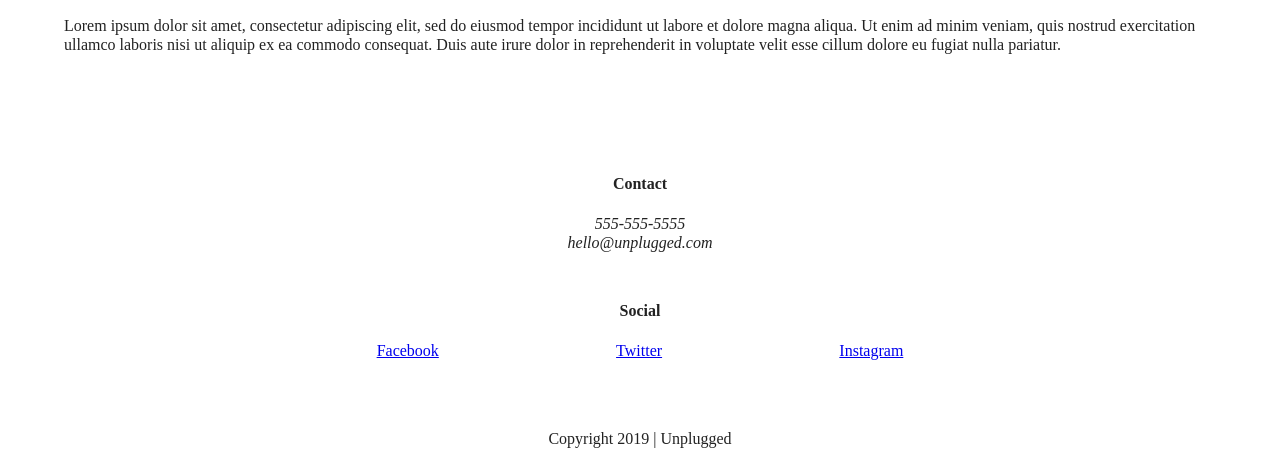
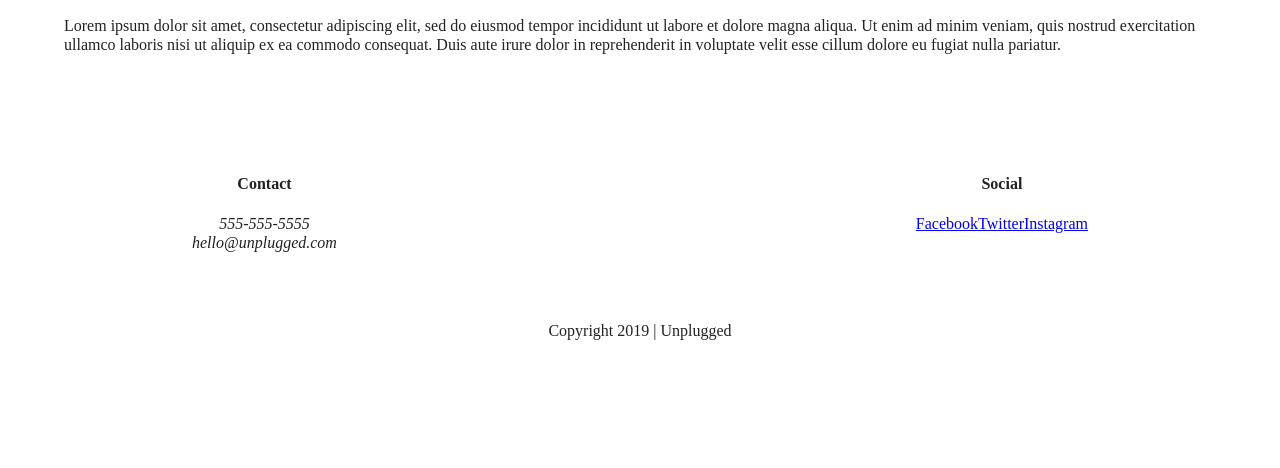
Before and after one commit to noellie-n/unplugged-retreat, a website built with Parcel: page index.html in a window 1280 px wide. Shown: the part 1406-1874 px from the top of the page. After the commit the page ends 1766 px from the top, so only its background shows below. Built offline with nearby package versions, Linux system fonts and the light colour scheme; files whose address does not match are found by name.

Commit message:
FOOTER: tablet layout css

```diff
--- a/css/main.css
+++ b/css/main.css
@@ -386,6 +386,8 @@
 @media only screen and (min-width: 768px) {
   /* Tablet styles here */
 
+  /* HEADER */
+
   header,
   footer {
     justify-content: space-between;
@@ -406,6 +408,22 @@
   }
   header nav ul {
     justify-content: space-between;
+  }
+
+  /* FOOTER */
+
+  footer .content-wrapper {
+    width: 70%;
+  }
+
+  .footer-content {
+    display: flex;
+    justify-content: space-between;
+    align-items: flex-start;
+  }
+
+  footer .contact {
+    margin-bottom: 0;
   }
 
 }
```
